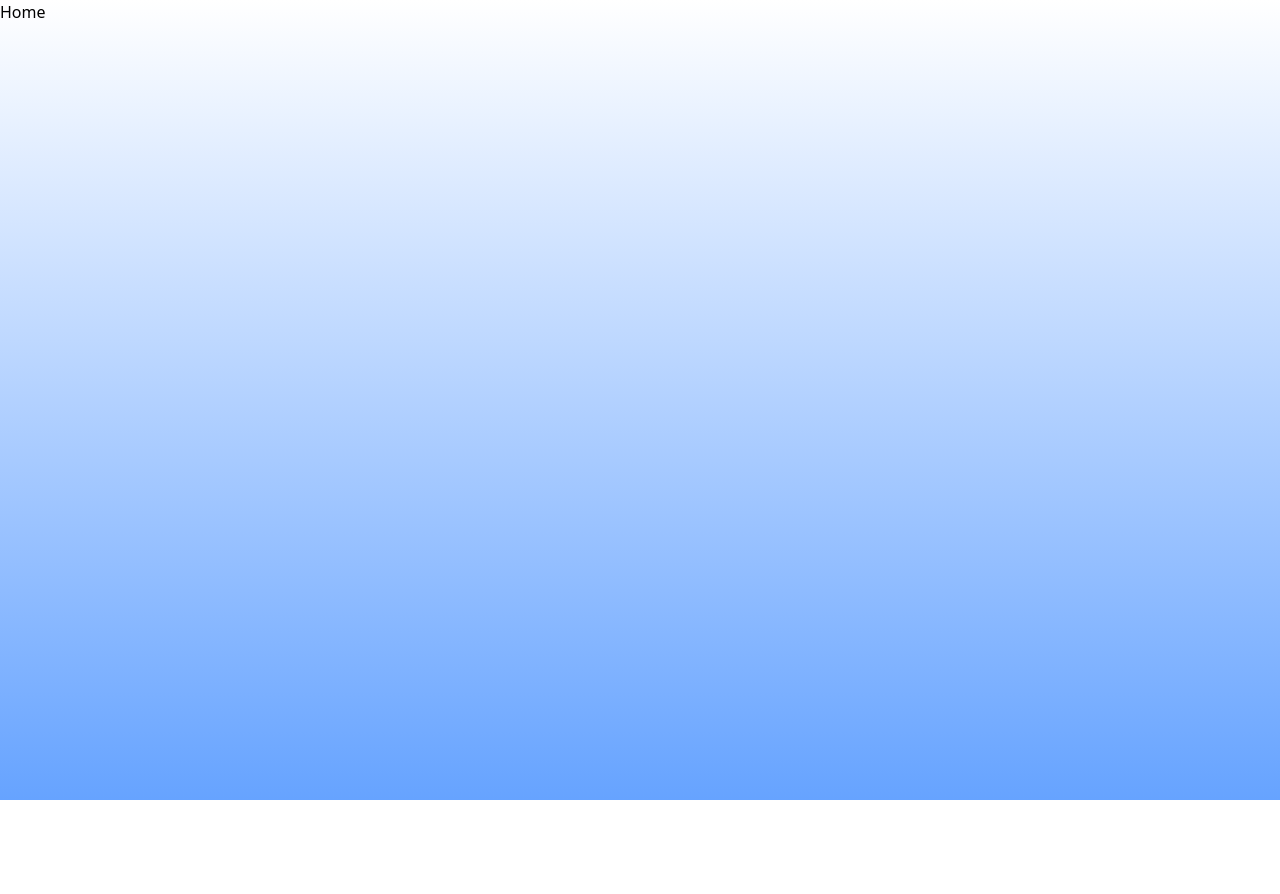
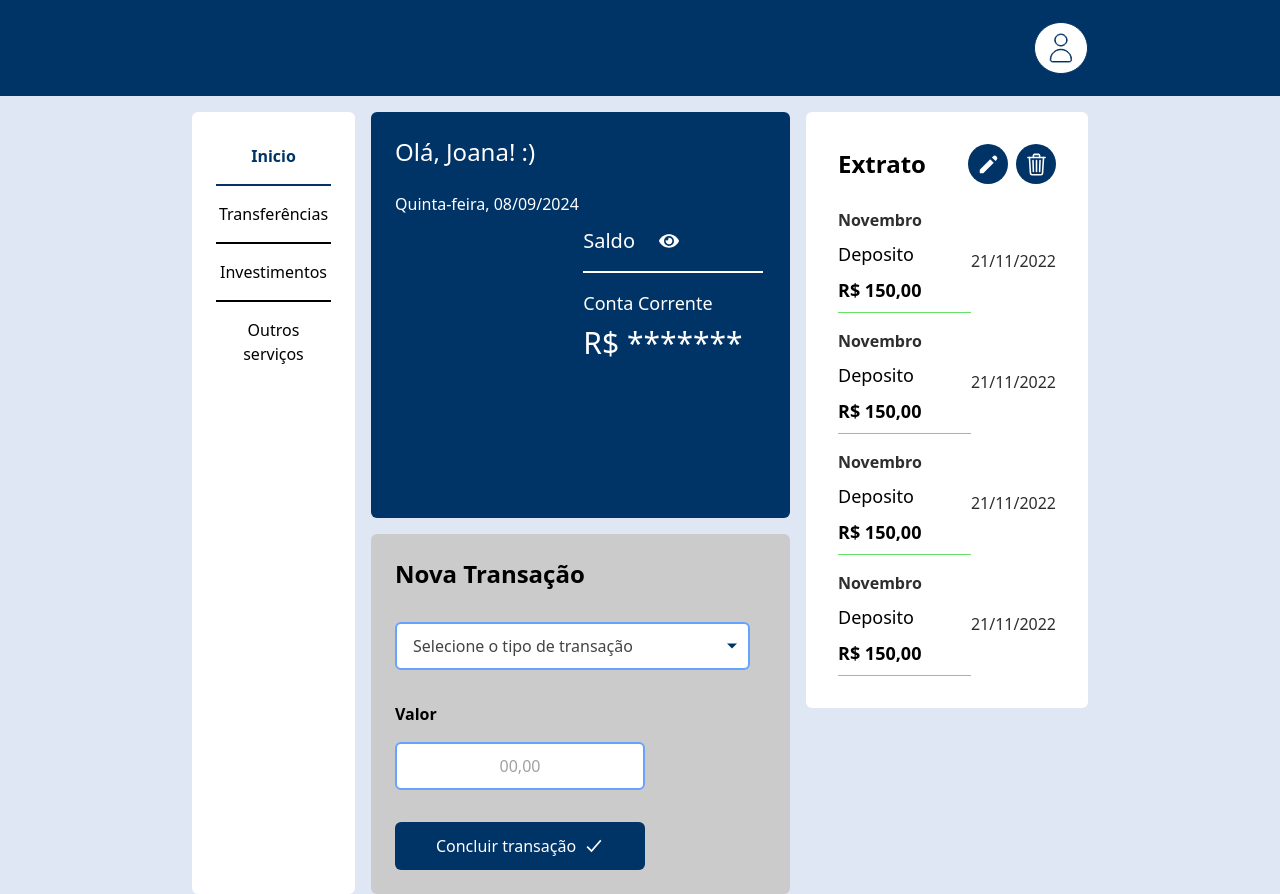
Before and after one commit to FIAP-GRUPO-7/tech-challenge, a Next.js app: page / in a window 1280 px wide. Before the commit the page ends 800 px from the top, so only its background shows below. Built offline with nearby package versions, Linux system fonts and the light colour scheme.

Commit message:
Pagina home e layout

```diff
--- /dev/null
+++ b/src/app/(dashboard)/layout.tsx
@@ -0,0 +1,39 @@
+"use client";
+
+import { HamburgerSidebar, Sidebar } from "@/components/_sidebar";
+import { useSidebar } from "@/hooks/sidebar";
+import Image from "next/image";
+import { GiHamburgerMenu } from "react-icons/gi";
+
+export default function DashboardLayout({
+  children,
+}: {
+  children: React.ReactNode;
+}) {
+  const { show, toggleSidebar, onClose } = useSidebar();
+
+  return (
+    <div className="min-h-screen flex flex-col bg-fundo-principal">
+      <header className="relative bg-azul-escuro text-white h-[96px] flex items-center justify-between gap-4 px-16 md:justify-end lg:px-48 xl:64">
+        <div className="flex md:hidden">
+          <button className="cursor-pointer" onClick={toggleSidebar}>
+            <GiHamburgerMenu size={32} color="white" />
+          </button>
+          <HamburgerSidebar show={show} onClose={onClose} />
+        </div>
+        <div className="flex items-center gap-4">
+          <Image
+            src="/avatar-fallback.svg"
+            alt="avatar-fallback"
+            width={54}
+            height={54}
+          />
+        </div>
+      </header>
+      <main className="flex-1 pt-4 flex flex-col gap-4 px-16 xl:flex-row lg:px-48 xl:64">
+        <Sidebar />
+        {children}
+      </main>
+    </div>
+  );
+}
--- /dev/null
+++ b/src/app/(dashboard)/page.tsx
@@ -0,0 +1,144 @@
+"use client";
+import { Button } from "@/components/_button";
+import { useState } from "react";
+import { FaEye, FaEyeSlash } from "react-icons/fa";
+import { HiPencil } from "react-icons/hi";
+import { IoMdArrowDropdown } from "react-icons/io";
+import { IoTrashOutline } from "react-icons/io5";
+import { formatToBRL } from "../helpers/format";
+import { RoundedButton } from "@/components/_RoundedButton";
+
+const extracts = [
+  {
+    id: crypto.randomUUID(),
+    month: "Novembro",
+    type: "Deposito",
+    value: 150,
+    date: "21/11/2022",
+  },
+  {
+    id: crypto.randomUUID(),
+    month: "Novembro",
+    type: "Deposito",
+    value: 150,
+    date: "21/11/2022",
+  },
+  {
+    id: crypto.randomUUID(),
+    month: "Novembro",
+    type: "Deposito",
+    value: 150,
+    date: "21/11/2022",
+  },
+  {
+    id: crypto.randomUUID(),
+    month: "Novembro",
+    type: "Deposito",
+    value: 150,
+    date: "21/11/2022",
+  },
+];
+
+export default function PageHome() {
+  const [show, setShow] = useState(false);
+  return (
+    <div className="w-full flex flex-col xl:flex-row col-span-5 gap-4">
+      <div className="flex flex-col flex-1 gap-4">
+        <div className="w-full h-[406px] bg-azul-escuro rounded-md p-6 flex">
+          <div className="flex flex-col gap-6 flex-1">
+            <h2 className="text-2xl text-white">Olá, Joana! :)</h2>
+            <p className="text-white">Quinta-feira, 08/09/2024</p>
+          </div>
+          <div className="flex-1 flex justify-center relative">
+            <div className="w-[180px] absolute top-[75px]">
+              <div className="border-white border-b-2 py-4">
+                <h3 className="text-xl text-white flex items-center gap-6">
+                  <span>Saldo</span>
+                  <button
+                    className="appearance-none cursor-pointer"
+                    onClick={() => setShow((old) => !old)}
+                  >
+                    {show ? <FaEyeSlash /> : <FaEye />}
+                  </button>
+                </h3>
+              </div>
+              <div className="border-white py-4 flex flex-col gap-2">
+                <span className="text-lg text-white">Conta Corrente</span>
+                <h2 className="text-3xl text-white">
+                  R$ {show ? "2.500,00" : "*******"}
+                </h2>
+              </div>
+            </div>
+          </div>
+        </div>
+        <div className="flex-1 bg-cinza-escuro rounded-md p-6 flex flex-col gap-8">
+          <h2 className="text-2xl font-bold">Nova Transação</h2>
+          <form action="">
+            <div className="flex flex-col gap-8">
+              <div className="relative  max-w-[355px]">
+                <select className="appearance-none bg-white w-full max-w-[355px] h-[48px] rounded-md border-2 border-azul-claro px-4 leading-tight text-text-field">
+                  <option value="">Selecione o tipo de transação</option>
+                  <option>Opção 1</option>
+                  <option>Opção 2</option>
+                  <option>Opção 3</option>
+                </select>
+                <div className="pointer-events-none absolute inset-y-0 right-0 flex items-center px-2 text-gray-700">
+                  <IoMdArrowDropdown size={20} className="fill-azul-escuro" />
+                </div>
+              </div>
+
+              <div className="flex flex-col gap-4">
+                <label htmlFor="value" className="font-bold">
+                  Valor
+                </label>
+                <input
+                  id="value"
+                  type="text"
+                  className="bg-white w-full max-w-[250px] h-[48px] rounded-md border-2 border-azul-claro px-4 text-center text-text-field focus:ring-blue-500"
+                  placeholder="00,00"
+                />
+              </div>
+              <Button className="w-full max-w-[250px] h-[48px]">
+                Concluir transação
+              </Button>
+            </div>
+          </form>
+        </div>
+      </div>
+      <div className=" max-h-max bg-white rounded-md px-6 py-8 xl:w-[282px] md:px-8 lg:px-36  xl:px-8">
+        <div className="flex justify-between items-center mb-6">
+          <h4 className="text-2xl font-bold">Extrato</h4>
+          <div className="flex gap-2">
+            <RoundedButton>
+              <HiPencil color="white" size={25} />
+            </RoundedButton>
+            <RoundedButton>
+              <IoTrashOutline color="white" size={25} />
+            </RoundedButton>
+          </div>
+        </div>
+        <div className="flex flex-col gap-4 flex-1">
+          {extracts.map((extract) => {
+            return (
+              <div
+                className="flex justify-between items-center"
+                key={extract.id}
+              >
+                <div className="flex-1 flex flex-col gap-2 border-b-1 border-sucesso pb-2">
+                  <h4 className="text-label font-semibold text-md">
+                    {extract.month}
+                  </h4>
+                  <p className="text-lg">{extract.type}</p>
+                  <b className="text-lg font-bold">
+                    {formatToBRL(extract.value)}
+                  </b>
+                </div>
+                <span className="text-label">{extract.date}</span>
+              </div>
+            );
+          })}
+        </div>
+      </div>
+    </div>
+  );
+}
--- a/src/app/globals.css
+++ b/src/app/globals.css
@@ -17,10 +17,17 @@
   --color-branco: #FFFFFF;
   --color-preto: #000000;
   --color-cinza-claro: #E9E9E9;
+  --color-cinza-escuro: #CBCBCB;
 
   /* Status */
   --color-erro: #F64F51;
   --color-sucesso: #68E168;
+
+  --color-text-field: #444444;
+  --color-text-field-light: #8B8B8B;
+  --color-label: #2E2E2E;
+  --color-label: #2E2E2E;
+
 }
 
 .bg-gradiente-azul {
--- a/src/app/page.tsx
+++ /dev/null
@@ -1,7 +0,0 @@
-export default function PageHome() {
-  return (
-    <main className="bg-gradiente-azul w-screen h-screen">
-      Home
-    </main>
-  );
-}
```
Also changed, not shown: package.json (+8 -5 lines), src/app/layout.tsx (+9 -3 lines), public/avatar-fallback.svg (added), 1 other file (tests, documents, lock files or other folders).
